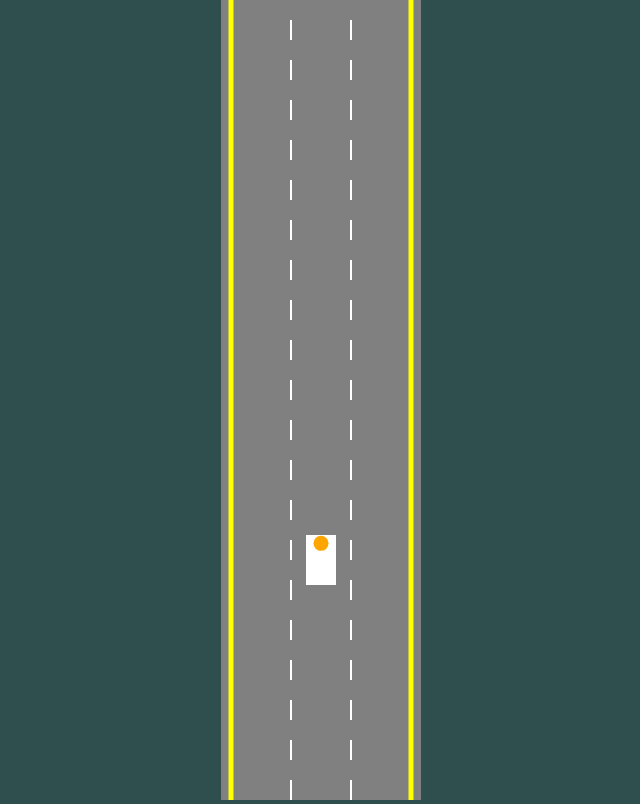
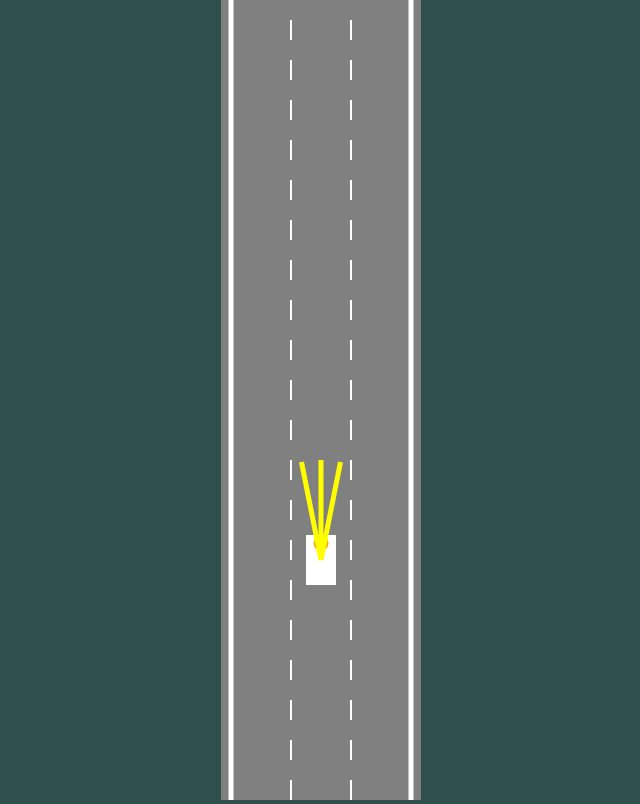
Before and after one commit to nicklitvin/neuralNetworkCar, a plain HTML site: page index.html in a window 1280 px wide. Shown: the whole page, without its empty margins (319-959 px from the left). Drawn offline with Linux system fonts and the light colour scheme.

Commit message:
added sensors

```diff
--- a/index.html
+++ b/index.html
@@ -5,6 +5,7 @@
 </head>
 <body>
     <canvas id="myCanvas"></canvas>
+    <script src="out/modules/sensor.js"></script>
     <script src="out/modules/coordinate.js"></script>
     <script src="out/modules/border.js"></script>
     <script src="/out/modules/road.js"></script>
--- a/modules/controls.ts
+++ b/modules/controls.ts
@@ -8,7 +8,7 @@ class Controls {
         this.addKeyboardListeners();
     }
 
-    private addKeyboardListeners() {
+    private addKeyboardListeners() : void{
         document.onkeydown = (event) => {
             switch (event.key) {
                 case "w":
--- a/out/modules/car.js
+++ b/out/modules/car.js
@@ -1,5 +1,9 @@
 class Car {
     constructor(x, y, width, height) {
+        this.circleToCarRatio = 1 / 4;
+        // cosmetics
+        this.color = "white";
+        this.frontColor = "orange";
         // 0 = ->, -pi = <-
         this.angle = 0;
         this.rotationSpeed = 0.05;
@@ -13,20 +17,23 @@ class Car {
         this.y = y;
         this.width = width;
         this.height = height;
-        this.frontCircleWidth = width / 4;
+        this.frontCircleWidth = width * this.circleToCarRatio;
         this.controls = new Controls();
+        this.sensor = new Sensor(this);
+        this.sensor.update();
     }
     draw(ctx) {
         ctx.save();
         ctx.translate(this.x, this.y);
         ctx.rotate(this.angle);
-        ctx.fillStyle = "white";
+        ctx.fillStyle = this.color;
         ctx.beginPath();
         ctx.fillRect(-this.width / 2, -this.height / 2, this.width, this.height);
-        ctx.fillStyle = "orange";
+        ctx.fillStyle = this.frontColor;
         ctx.arc(0, -this.height / 3, this.frontCircleWidth, 0, 2 * Math.PI);
         ctx.fill();
         ctx.restore();
+        this.sensor.draw(ctx);
     }
     update() {
         if (Math.abs(this.speed) > 0) {
@@ -46,5 +53,6 @@ class Car {
         this.speed = Math.max(this.maxSpeed * -1, this.speed);
         this.x -= this.speed * Math.cos(this.angle - Math.PI / 2);
         this.y -= this.speed * Math.sin(this.angle - Math.PI / 2);
+        this.sensor.update();
     }
 }
--- a/out/modules/road.js
+++ b/out/modules/road.js
@@ -1,6 +1,11 @@
 class Road {
     constructor(xCenter, yCenter, width, height, lanes) {
         this.borders = [];
+        this.borderColor = "white";
+        this.borderWidth = 5;
+        this.laneBorderColor = "white";
+        this.laneBorderWidth = 2;
+        this.laneBorderDashes = [20, 20];
         this.left = xCenter - width / 2;
         this.top = yCenter - height / 2;
         this.width = width;
@@ -12,18 +17,18 @@ class Road {
         this.borders.push(rightBorder);
     }
     draw(ctx) {
-        ctx.lineWidth = 2;
-        ctx.strokeStyle = "white";
+        ctx.lineWidth = this.laneBorderWidth;
+        ctx.strokeStyle = this.laneBorderColor;
+        ctx.setLineDash(this.laneBorderDashes);
         for (let i = 1; i < this.lanes; i++) {
             const x = this.left + i * this.width / this.lanes;
             ctx.beginPath();
-            ctx.setLineDash([20, 20]);
             ctx.moveTo(x, this.top);
             ctx.lineTo(x, this.top + this.height);
             ctx.stroke();
         }
-        ctx.lineWidth = 5;
-        ctx.strokeStyle = "yellow";
+        ctx.lineWidth = this.borderWidth;
+        ctx.strokeStyle = this.borderColor;
         for (let border of this.borders) {
             ctx.beginPath();
             ctx.setLineDash([]);
--- /dev/null
+++ b/out/modules/sensor.js
@@ -0,0 +1,32 @@
+class Sensor {
+    constructor(car) {
+        this.rayCount = 3;
+        this.rayLength = 100;
+        this.raySpread = Math.PI / 4;
+        this.rayColor = "yellow";
+        this.rayWidth = 5;
+        this.car = car;
+    }
+    update() {
+        this.rays = [];
+        let currCordinate = new Coordinate(this.car.x, this.car.y);
+        let angleSplit = this.raySpread / (this.rayCount + 1);
+        let angle = this.car.angle - this.raySpread / 2;
+        for (let i = 1; i <= this.rayCount; i++) {
+            angle += angleSplit;
+            let endCoordinate = new Coordinate(this.car.x + Math.cos(angle - Math.PI / 2) * this.rayLength, this.car.y + Math.sin(angle - Math.PI / 2) * this.rayLength);
+            let newRay = new Border(currCordinate, endCoordinate);
+            this.rays.push(newRay);
+        }
+    }
+    draw(ctx) {
+        ctx.lineWidth = this.rayWidth;
+        ctx.strokeStyle = this.rayColor;
+        for (let ray of this.rays) {
+            ctx.beginPath();
+            ctx.moveTo(ray.from.x, ray.from.y);
+            ctx.lineTo(ray.to.x, ray.to.y);
+            ctx.stroke();
+        }
+    }
+}
--- a/todo.txt
+++ b/todo.txt
@@ -1 +1,2 @@
 add assertions
+move locations to coordinates
```
Also changed, not shown: modules/car.ts (+22 -5 lines), modules/road.ts (+13 -6 lines), modules/sensor.ts (added, +46 -0 lines), main.ts (line endings or trailing spaces).
